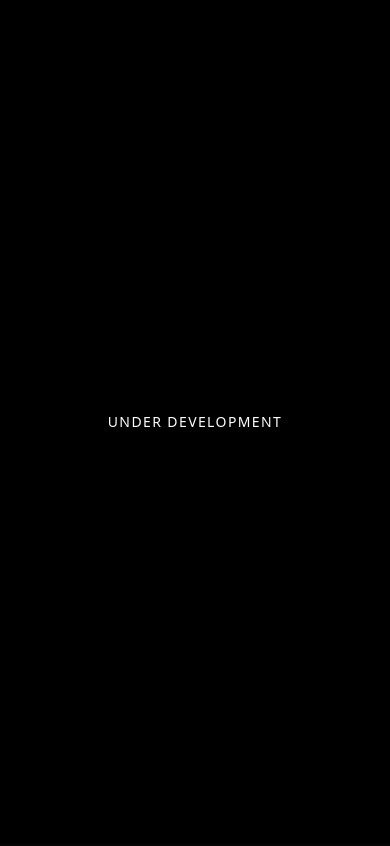
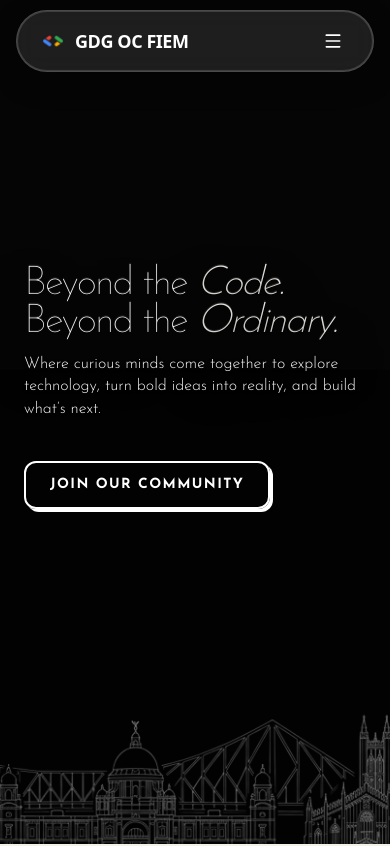
Before and after one commit to gdgoncampusfiem-dev/GdgOfficial, a Next.js app in the folder frontend/: page / in a window 390 px wide. Shown: the top 846 px of the page. Built offline with nearby package versions, Linux system fonts and the light colour scheme; a web font is replaced by a local one.

Commit message:
feat(app): remove mobile under development lock overlay

```diff
--- a/frontend/src/pages/_app.tsx
+++ b/frontend/src/pages/_app.tsx
@@ -6,15 +6,9 @@ import "@fontsource/josefin-sans/700.css";
 import "@/styles/globals.css";
 import "@/styles/sponsor-deck.css";
 import type { AppProps } from "next/app";
-import { useRouter } from "next/router";
 import { ReactLenis } from "lenis/react";
 
-const SPONSOR_ROUTES = new Set(["/sponsor", "/sponsor-us", "/sponsors"]);
-
 export default function App({ Component, pageProps }: AppProps) {
-  const router = useRouter();
-  const isSponsorPage = SPONSOR_ROUTES.has(router.pathname);
-
   return (
     <ReactLenis
       root
@@ -25,21 +19,7 @@ export default function App({ Component, pageProps }: AppProps) {
         syncTouch: true,
       }}
     >
-      {!isSponsorPage && (
-        <div className="md:hidden fixed inset-0 z-[99999] bg-black flex flex-col items-center justify-center">
-          <h1 className="text-white font-sans font-extralight tracking-widest uppercase text-sm">
-            Under Development
-          </h1>
-        </div>
-      )}
-
-      {isSponsorPage ? (
-        <Component {...pageProps} />
-      ) : (
-        <div className="hidden md:block">
-          <Component {...pageProps} />
-        </div>
-      )}
+      <Component {...pageProps} />
     </ReactLenis>
   );
 }
```
